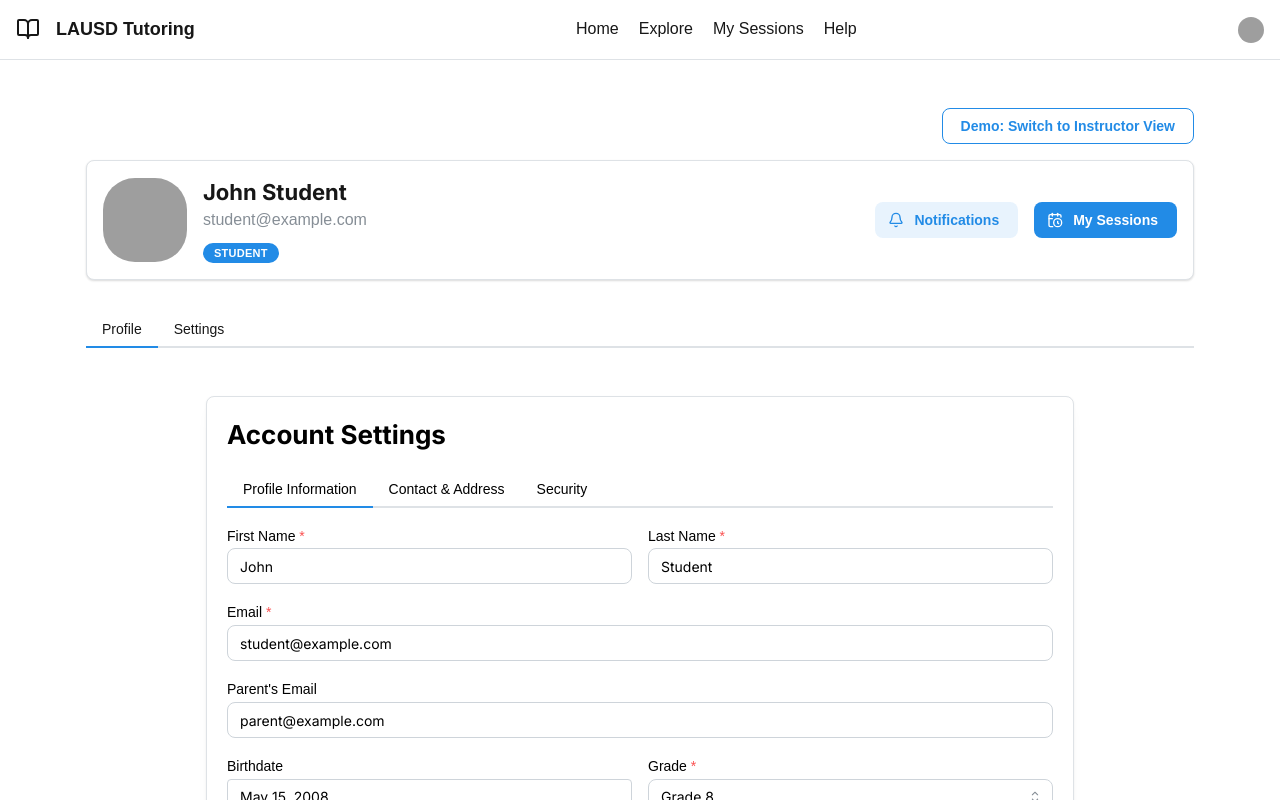
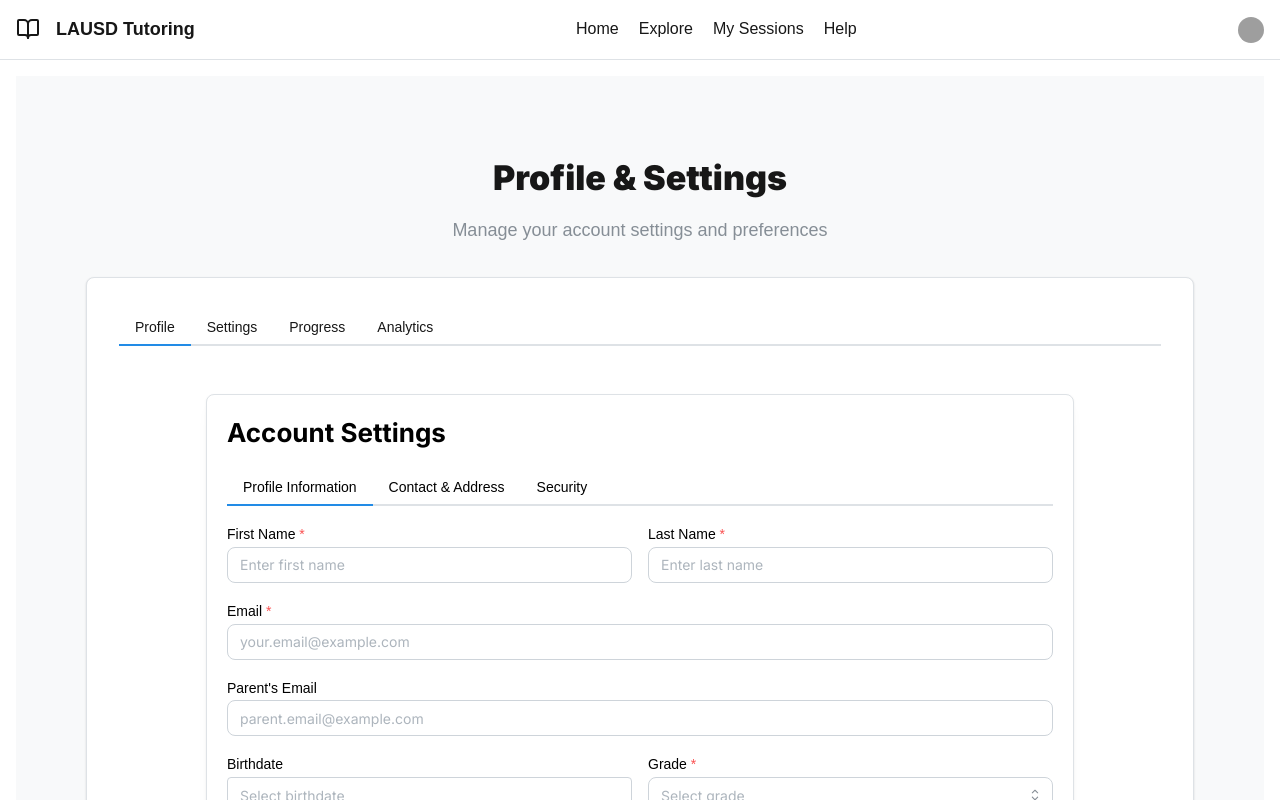
Before and after one commit to ejinsw/acm-cloud-lausd, a Next.js app in the folder frontend/: page /profile in a window 1280 px wide. Shown: the top 800 px of the page. Built offline with nearby package versions, Linux system fonts and the light colour scheme; grey boxes are pictures that could not be loaded.

Commit message:
fix: useSearchParams errors

```diff
--- a/frontend/src/app/profile/page.tsx
+++ b/frontend/src/app/profile/page.tsx
@@ -1,206 +1,90 @@
 "use client";
 
-import { Container, Title, Tabs, Loader, Center, Alert, Paper, Avatar, Text, Group, Button, Badge } from '@mantine/core';
-import { useEffect, useState } from 'react';
-import { AccountSettings } from '@/components/account/AccountSettings';
-import { Student, Instructor, Subject, User } from '@/lib/types';
-import { Bell, CalendarClock, Star, AlertTriangle } from 'lucide-react';
-import { useSearchParams, useRouter } from 'next/navigation';
+import { Suspense } from "react";
+import { Container, Title, Text, Box, Paper, Stack, Tabs } from "@mantine/core";
+import { useSearchParams } from "next/navigation";
+import { AccountSettings, StudentFormData, InstructorFormData } from "@/components/account/AccountSettings";
+import { notifications } from "@mantine/notifications";
+import { CheckCircle2 } from "lucide-react";
 
-// Mock data for demo
-const mockSubjects: Subject[] = [
-  { id: '1', name: 'Mathematics' },
-  { id: '2', name: 'English' },
-  { id: '3', name: 'Science' },
-  { id: '4', name: 'History' },
-  { id: '5', name: 'Computer Science' },
-];
+function ProfileContent() {
+  const searchParams = useSearchParams();
+  const activeTab = searchParams.get("tab") || "profile";
 
-const mockStudentUser: User = {
-  id: '123',
-  email: 'student@example.com',
-  role: 'student',
-  student: {
-    id: '123',
-    firstName: 'John',
-    lastName: 'Student',
-    email: 'student@example.com',
-    grade: 8,
-    birthdate: '2008-05-15',
-    schoolName: 'Lincoln Middle School',
-    street: '123 Main St',
-    city: 'Los Angeles',
-    state: 'CA',
-    zip: '90001',
-    parentEmail: 'parent@example.com',
-  }
+  const handleSaveSettings = (data: StudentFormData | InstructorFormData) => {
+    console.log("Saving settings:", data);
+    notifications.show({
+      title: "Success!",
+      message: "Your settings have been saved successfully.",
+      color: "green",
+      icon: <CheckCircle2 size={16} />,
+      autoClose: 5000,
+    });
   };
 
-const mockInstructorUser: User = {
-  id: '456',
-  email: 'instructor@example.com',
-  role: 'instructor',
-  instructor: {
-    id: '456',
-    firstName: 'Jane',
-    lastName: 'Instructor',
-    email: 'instructor@example.com',
-    birthdate: '1985-10-20',
-    schoolName: 'UCLA',
-    street: '456 University Ave',
-    city: 'Los Angeles',
-    state: 'CA',
-    zip: '90095',
-    averageRating: 4.8,
-    subjects: [
-      { id: '1', name: 'Mathematics' },
-      { id: '3', name: 'Science' }
-    ],
-    certificationUrls: ['certificate1.pdf', 'certificate2.pdf'],
-  }
-};
+  return (
+    <Box py={80} style={{ backgroundColor: "#f8f9fa" }}>
+      <Container size="lg">
+        <Stack gap="xl">
+          <div style={{ textAlign: "center" }}>
+            <Title order={1} size="h1" fw={900} mb="md">
+              Profile & Settings
+            </Title>
+            <Text size="lg" c="dimmed">
+              Manage your account settings and preferences
+            </Text>
+          </div>
 
-export default function ProfilePage() {
-  const searchParams = useSearchParams();
-  const router = useRouter();
-  const tabParam = searchParams.get('tab');
+          <Paper radius="md" p="xl" withBorder>
+            <Tabs value={activeTab}>
+              <Tabs.List>
+                <Tabs.Tab value="profile">Profile</Tabs.Tab>
+                <Tabs.Tab value="settings">Settings</Tabs.Tab>
+                <Tabs.Tab value="progress">Progress</Tabs.Tab>
+                <Tabs.Tab value="analytics">Analytics</Tabs.Tab>
+              </Tabs.List>
 
-  // In a real application, you would fetch the user data from an API or context
-  // For this demo, we'll use a state to toggle between student and instructor views
-  const [user, setUser] = useState<User | null>(null);
-  const [isLoading, setIsLoading] = useState(true);
-  const [activeTab, setActiveTab] = useState<string | null>(tabParam || 'profile');
-  const [demoUserRole, setDemoUserRole] = useState<'student' | 'instructor'>('student');
+              <Tabs.Panel value="profile">
+                <Box py="xl">
+                  <AccountSettings
+                    userRole="student"
+                    onSave={handleSaveSettings}
+                  />
+                </Box>
+              </Tabs.Panel>
 
-  // Update activeTab when the tab query parameter changes
-  useEffect(() => {
-    if (tabParam && ['profile', 'settings', 'progress', 'analytics'].includes(tabParam)) {
-      setActiveTab(tabParam);
-    }
-  }, [tabParam]);
+              <Tabs.Panel value="settings">
+                <Box py="xl">
+                  <AccountSettings
+                    userRole="student"
+                    onSave={handleSaveSettings}
+                  />
+                </Box>
+              </Tabs.Panel>
 
-  // Simulate API call to fetch user data
-  useEffect(() => {
-    setIsLoading(true);
-    setTimeout(() => {
-      setUser(demoUserRole === 'student' ? mockStudentUser : mockInstructorUser);
-      setIsLoading(false);
-    }, 500);
-  }, [demoUserRole]);
+              <Tabs.Panel value="progress">
+                <Box py="xl">
+                  <Text>Progress tracking and statistics will be displayed here.</Text>
+                </Box>
+              </Tabs.Panel>
 
-  const handleSaveSettings = (data: any) => {
-    console.log('Saving settings:', data);
-    // In a real app, this would make an API call to update user data
-    alert('Settings saved successfully!');
-  };
-
-  const toggleDemoUserRole = () => {
-    setDemoUserRole(prev => prev === 'student' ? 'instructor' : 'student');
-  };
-
-  const handleTabChange = (value: string | null) => {
-    setActiveTab(value);
-    if (value) {
-      router.push(`/profile${value !== 'profile' ? `?tab=${value}` : ''}`);
-    }
-  };
-
-  if (isLoading) {
-    return (
-      <Container size="lg" py="xl">
-        <Center style={{ height: 200 }}>
-          <Loader size="lg" />
-        </Center>
+              <Tabs.Panel value="analytics">
+                <Box py="xl">
+                  <Text>Analytics and insights will be displayed here.</Text>
+                </Box>
+              </Tabs.Panel>
+            </Tabs>
+          </Paper>
+        </Stack>
       </Container>
+    </Box>
   );
 }
 
-  if (!user) {
+export default function ProfilePage() {
   return (
-      <Container size="lg" py="xl">
-        <Alert icon={<AlertTriangle size={16} />} title="Not Logged In" color="red">
-          You need to be logged in to view this page.
-        </Alert>
-      </Container>
+    <Suspense fallback={<div>Loading...</div>}>
+      <ProfileContent />
+    </Suspense>
   );
 }
-
-  const userInfo = user.role === 'student' ? user.student : user.instructor;
-  const isStudent = user.role === 'student';
-
-  return (
-    <Container size="lg" py="xl">
-      {/* This button is just for demo purposes to toggle between student/instructor views */}
-      <Group justify="flex-end" mb="md">
-        <Button variant="outline" onClick={toggleDemoUserRole}>
-          Demo: Switch to {demoUserRole === 'student' ? 'Instructor' : 'Student'} View
-        </Button>
-      </Group>
-
-      <Paper p="md" radius="md" withBorder mb="xl">
-        <Group justify="space-between">
-          <Group>
-            <Avatar
-              size="xl"
-              radius="xl"
-              src={`https://ui-avatars.com/api/?name=${userInfo?.firstName}+${userInfo?.lastName}&background=random`}
-            />
-            <div>
-              <Title order={3}>
-                {userInfo?.firstName} {userInfo?.lastName}
-              </Title>
-              <Text c="dimmed">{user.email}</Text>
-              <Group mt="xs">
-                <Badge color={isStudent ? 'blue' : 'green'}>
-                  {isStudent ? 'Student' : 'Instructor'}
-                </Badge>
-                {!isStudent && user.instructor?.averageRating && (
-                  <Badge color="yellow" leftSection={<Star size={12} />}>
-                    {user.instructor.averageRating.toFixed(1)}
-                  </Badge>
-                )}
-              </Group>
-            </div>
-          </Group>
-
-          <Group>
-            <Button variant="light" leftSection={<Bell size={16} />}>
-              Notifications
-            </Button>
-            <Button leftSection={<CalendarClock size={16} />}>
-              {isStudent ? 'My Sessions' : 'Manage Sessions'}
-            </Button>
-          </Group>
-        </Group>
-      </Paper>
-
-      <Tabs value={activeTab} onChange={handleTabChange}>
-        <Tabs.List mb="xl">
-          <Tabs.Tab value="profile">Profile</Tabs.Tab>
-          <Tabs.Tab value="settings">Settings</Tabs.Tab>
-        </Tabs.List>
-
-        <Tabs.Panel value="profile">
-          {/* Profile content would go here - for now, just showing settings */}
-          <AccountSettings
-            userRole={user.role as 'student' | 'instructor'}
-            student={isStudent ? user.student : undefined}
-            instructor={!isStudent ? user.instructor : undefined}
-            subjects={mockSubjects}
-            onSave={handleSaveSettings}
-          />
-        </Tabs.Panel>
-
-        <Tabs.Panel value="settings">
-          <AccountSettings
-            userRole={user.role as 'student' | 'instructor'}
-            student={isStudent ? user.student : undefined}
-            instructor={!isStudent ? user.instructor : undefined}
-            subjects={mockSubjects}
-            onSave={handleSaveSettings}
-          />
-        </Tabs.Panel>
-      </Tabs>
-    </Container>
-  );
-}
--- a/frontend/src/components/account/AccountSettings.tsx
+++ b/frontend/src/components/account/AccountSettings.tsx
@@ -50,12 +50,12 @@
   confirmPassword: string;
 }
 
-interface StudentFormData extends BaseFormData {
+export interface StudentFormData extends BaseFormData {
   parentEmail: string;
   grade: string;
 }
 
-interface InstructorFormData extends BaseFormData {
+export interface InstructorFormData extends BaseFormData {
   bio: string;
   certifications: File[];
   credentials: string;
```
Lines whose indentation alone changed are shown as unchanged.
